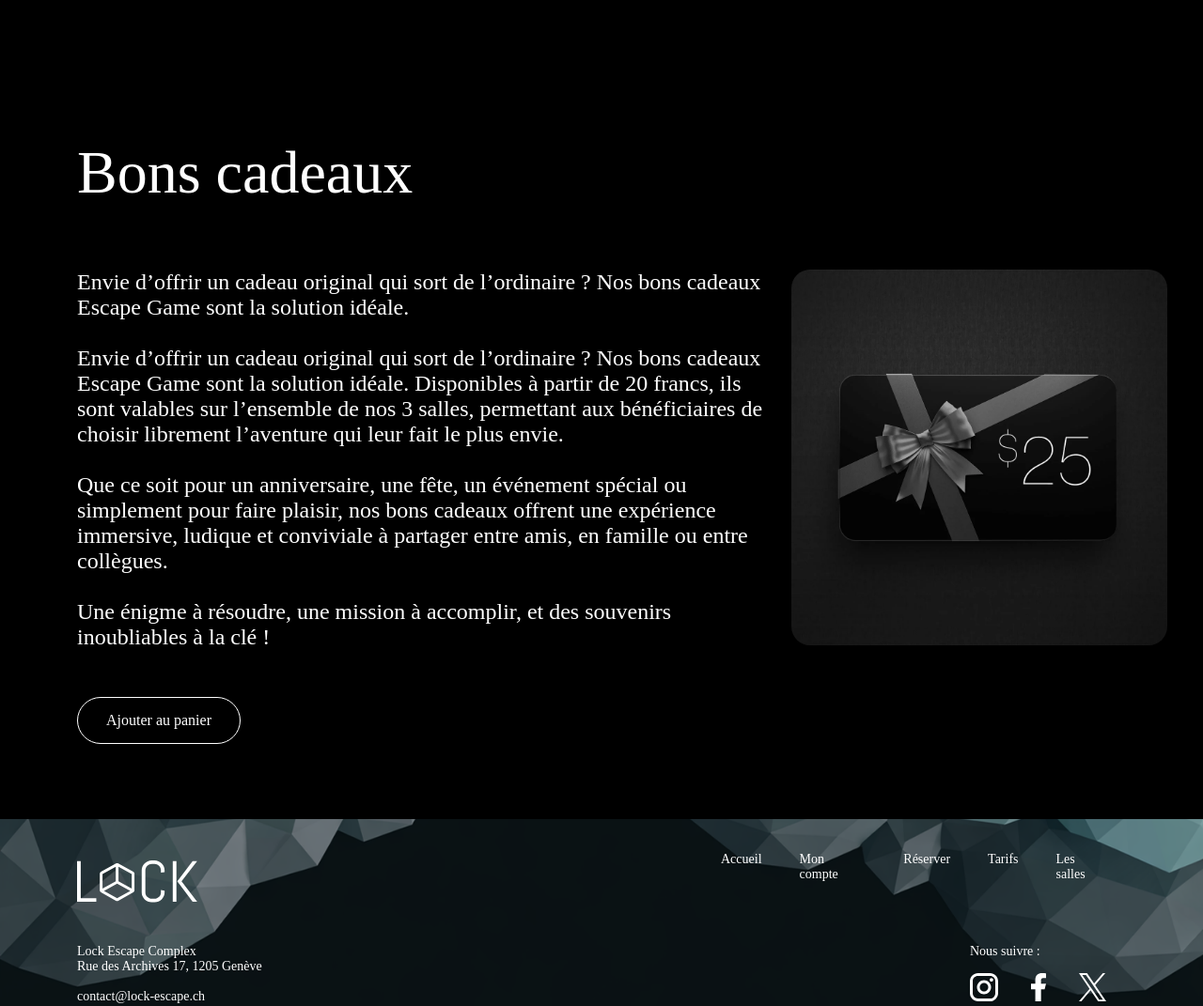
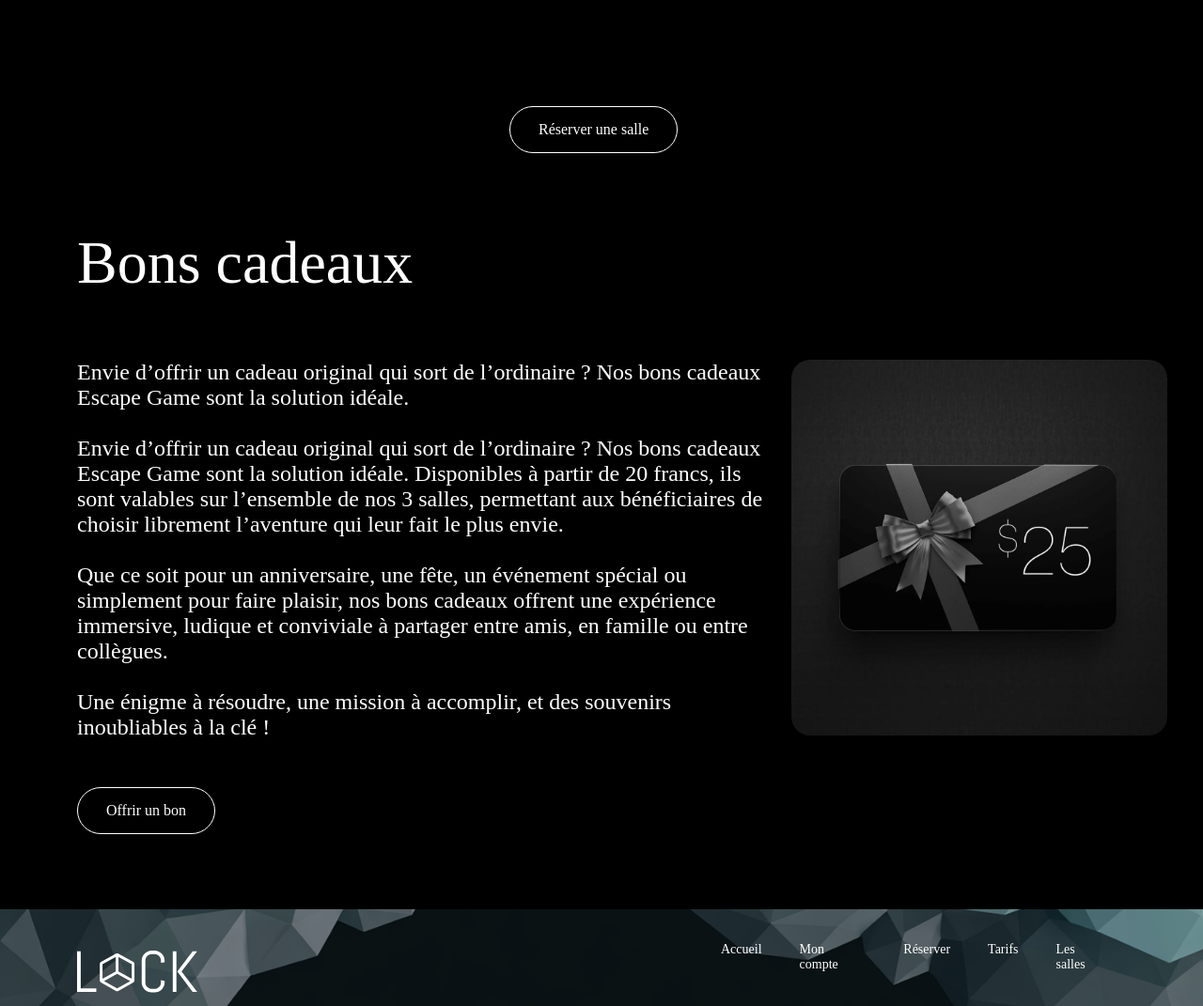
Before and after one commit to CharlineRime/Lock_escape_game, a website built with Parcel: page src/tarifs.html in a window 1280 px wide. Shown: the part 652-1723 px from the top of the page at 94% size. Built offline with nearby package versions, Linux system fonts and the light colour scheme; a web font is replaced by a local one.

Commit message:
sections des bons cadeau

```diff
--- a/src/tarifs.html
+++ b/src/tarifs.html
@@ -184,6 +184,13 @@
           </div>
         </div>
       </div>
+      <div class="row">
+        <div class="col-4 offset-4">
+          <a href="reservation.html" class="escape-btn profil-button-right">
+            <span>Réserver une salle</span>
+          </a>
+        </div>
+      </div>
     </div>
 
     <div class="container">
@@ -221,7 +228,7 @@
             </p>
           </div>
           <button class="escape-btn">
-            <span>Ajouter au panier</span>
+            <span>Offrir un bon</span>
           </button>
         </div>
         <div class="col-4">
```
